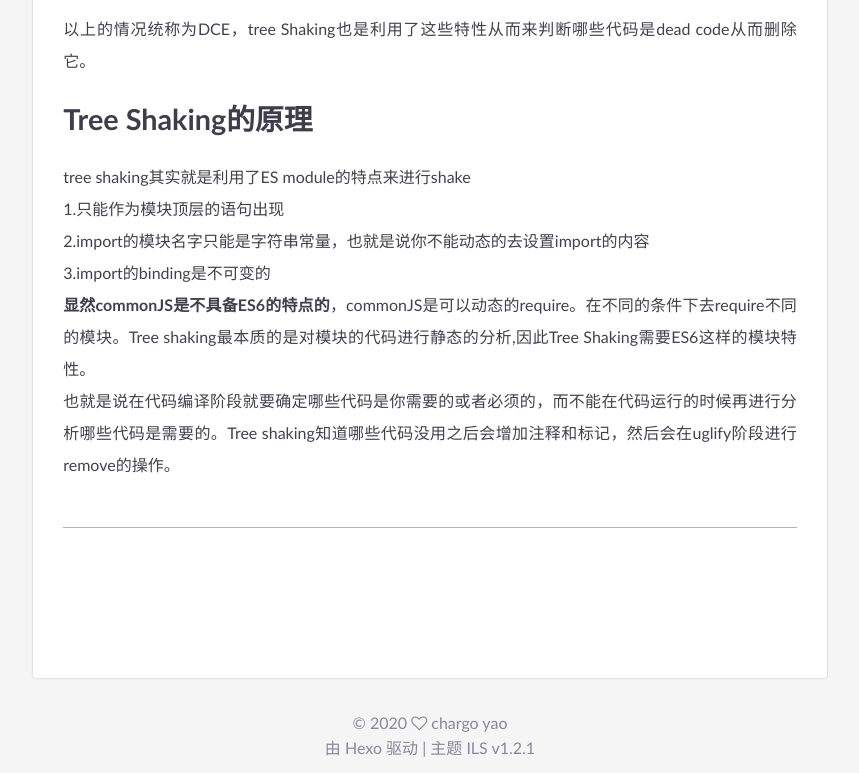
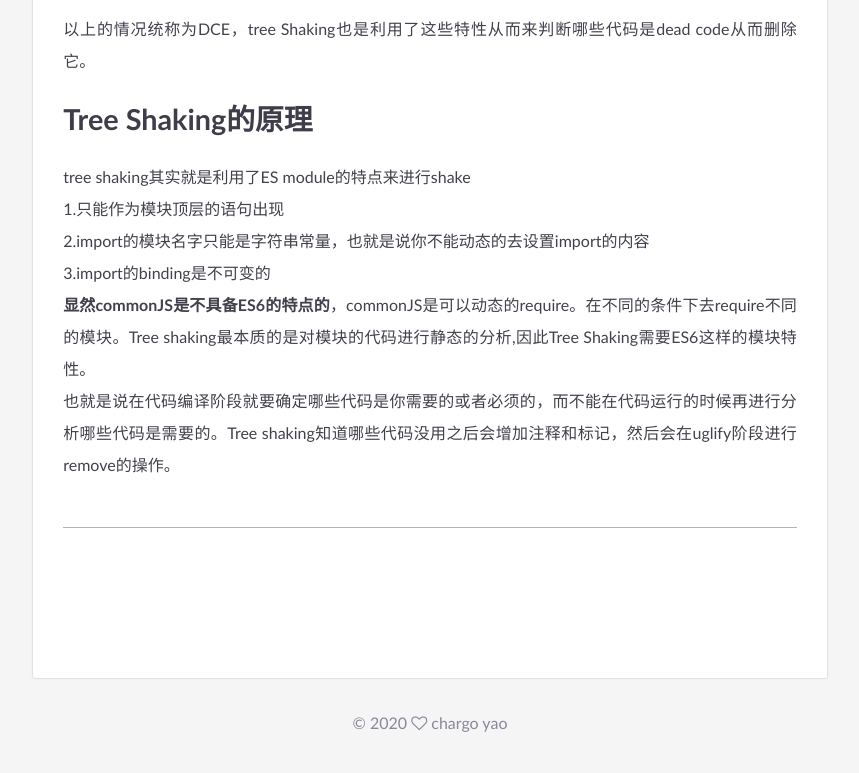
Before and after one commit to chargoyao/chargoyao.github.io, a plain HTML site: page 2020/09/06/tree-shaking/index.html in a window 1280 px wide. Shown: the part 1120-1893 px from the top of the page, without its empty margins (210-1069 px from the left). After the commit the page ends 1868 px from the top, so only its background shows below. Drawn offline with Linux system fonts and the light colour scheme; some packages are replaced by stand-ins of ours; a script that the page names is missing.

Commit message:
Site updated: 2020-09-06 23:48:34

```diff
--- a/2020/09/06/tree-shaking/index.html
+++ b/2020/09/06/tree-shaking/index.html
@@ -270,10 +270,10 @@
         <div class="copyright-info info-item">
             &copy; 2020 <i class="fa fa-heart-o"></i> <a href="/">chargo yao</a>
         </div>
-        <div class="theme-info info-item">
-            由 <a target="_blank" href="https://hexo.io">Hexo</a> 驱动 | 主题 <a
-                    href="https://github.com/XPoet/hexo-theme-ils" target="_blank">ILS v1.2.1</a>
-        </div>
+<!--        <div class="theme-info info-item">-->
+<!--            由 <a target="_blank" href="https://hexo.io">Hexo</a> 驱动 | 主题 <a-->
+<!--                    href="https://github.com/XPoet/hexo-theme-ils" target="_blank">ILS v1.2.1</a>-->
+<!--        </div>-->
 
             <script async src="//busuanzi.ibruce.info/busuanzi/2.3/busuanzi.pure.mini.js"></script>
             <div class="website-count info-item">
```
Also changed, not shown: archives/2020/09/index.html (+4 -4 lines), archives/2020/index.html (+4 -4 lines), archives/index.html (+4 -4 lines), categories/index.html (+4 -4 lines), categories/webpack/index.html (+4 -4 lines), index.html (+4 -4 lines), tags/index.html (+4 -4 lines), tags/tree-shaking/index.html (+4 -4 lines).
